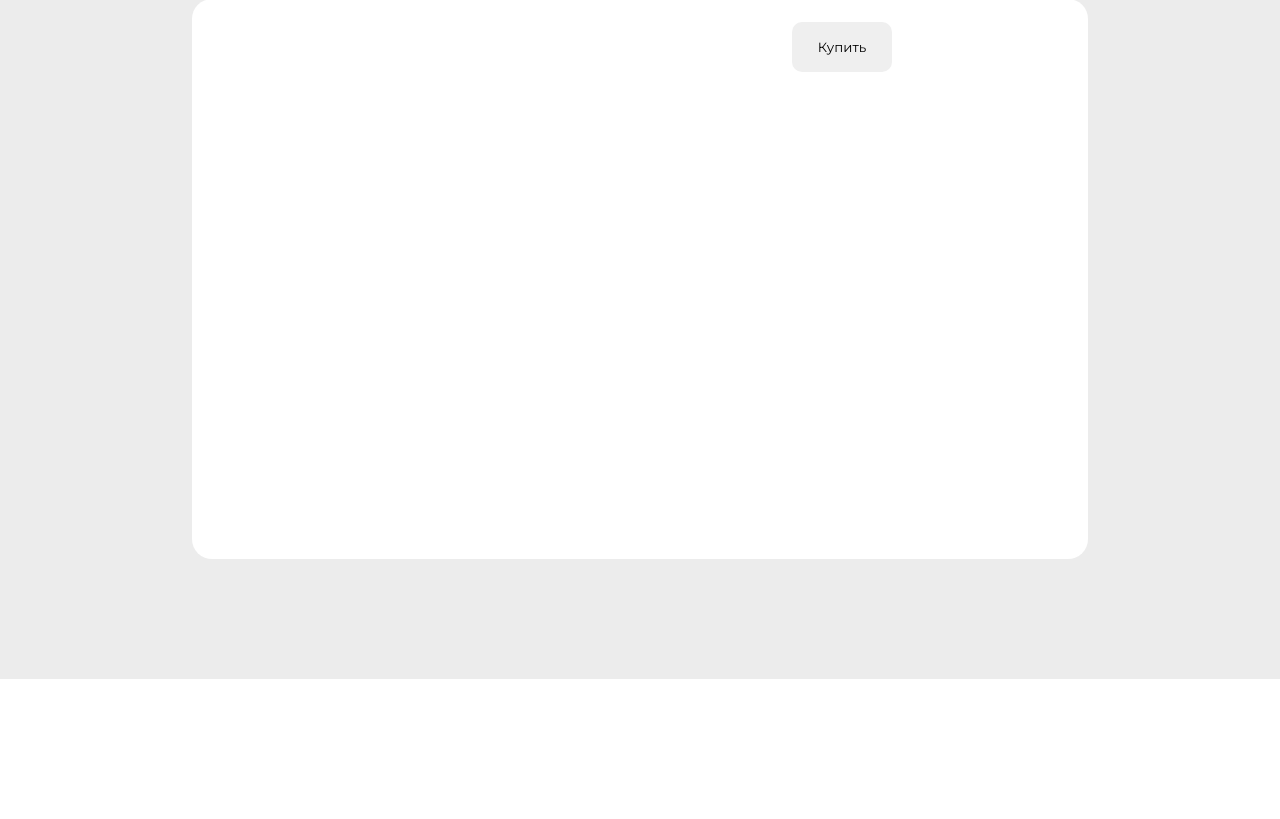
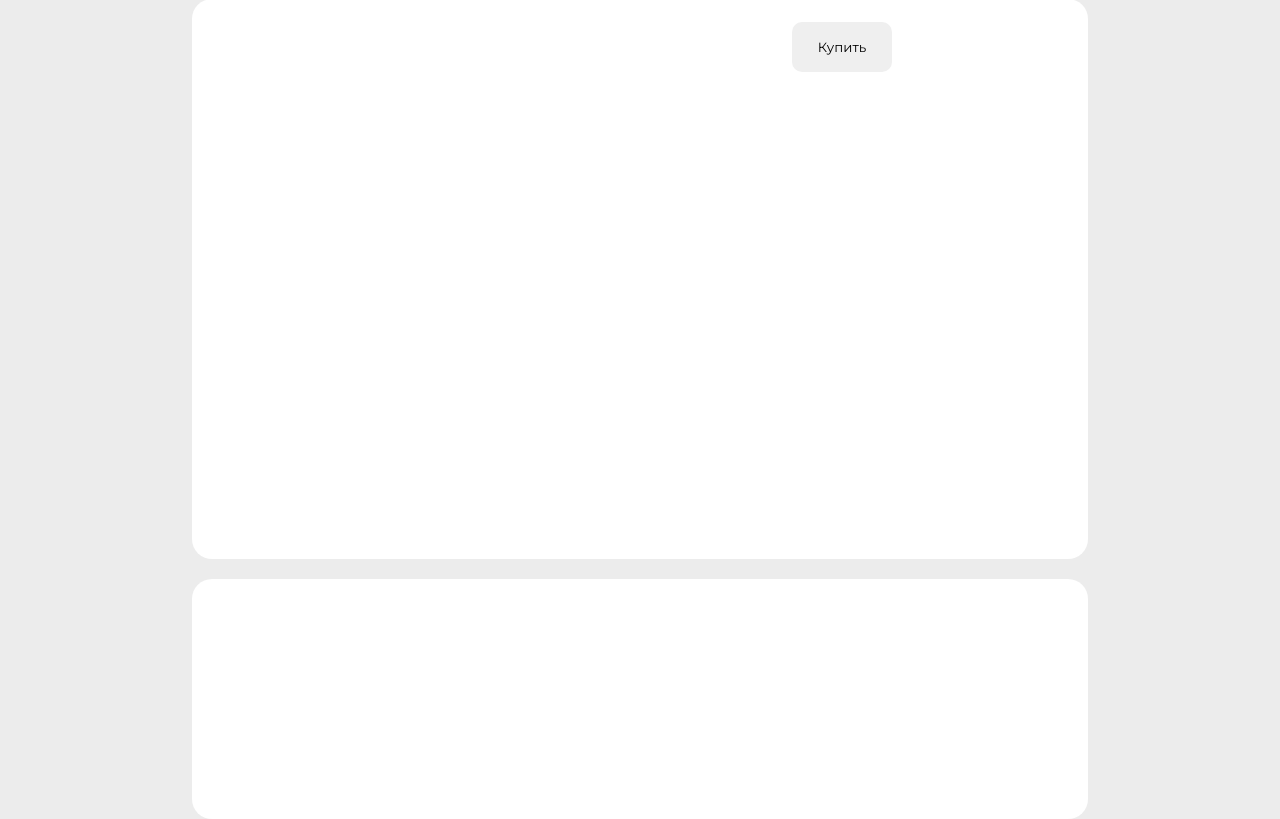
Before and after one commit to sashatt14/DjangoInternetShop, a Django app: page /product/1 in a window 1280 px wide. Shown: the part 121-940 px from the top of the page. Before the commit the page ends 800 px from the top, so only its background shows below. Run offline with Django 5.2, Linux system fonts and the light colour scheme; data that the repository does not hold is empty; some web fonts are replaced.

Commit message:
Та же ошибка

```diff
--- a/internetshop/shop/static/style.css
+++ b/internetshop/shop/static/style.css
@@ -112,15 +112,18 @@ margin-top:23px;
 margin-bottom:20px;
 }
 
-.product.Description{
+.productDescription{
+
+
+background:white;
+display:flex;
+flex-direction:row;
+margin-left:auto;
+margin-right:auto;
 margin-top:20px;
-padding-top:6px;
-padding-bottom:5px;
 border-radius:20px;
-background:white;
 width:70%;
-margin-left:auto;
-magin-right:auto;
+height:30%;
 
 }
 
```
